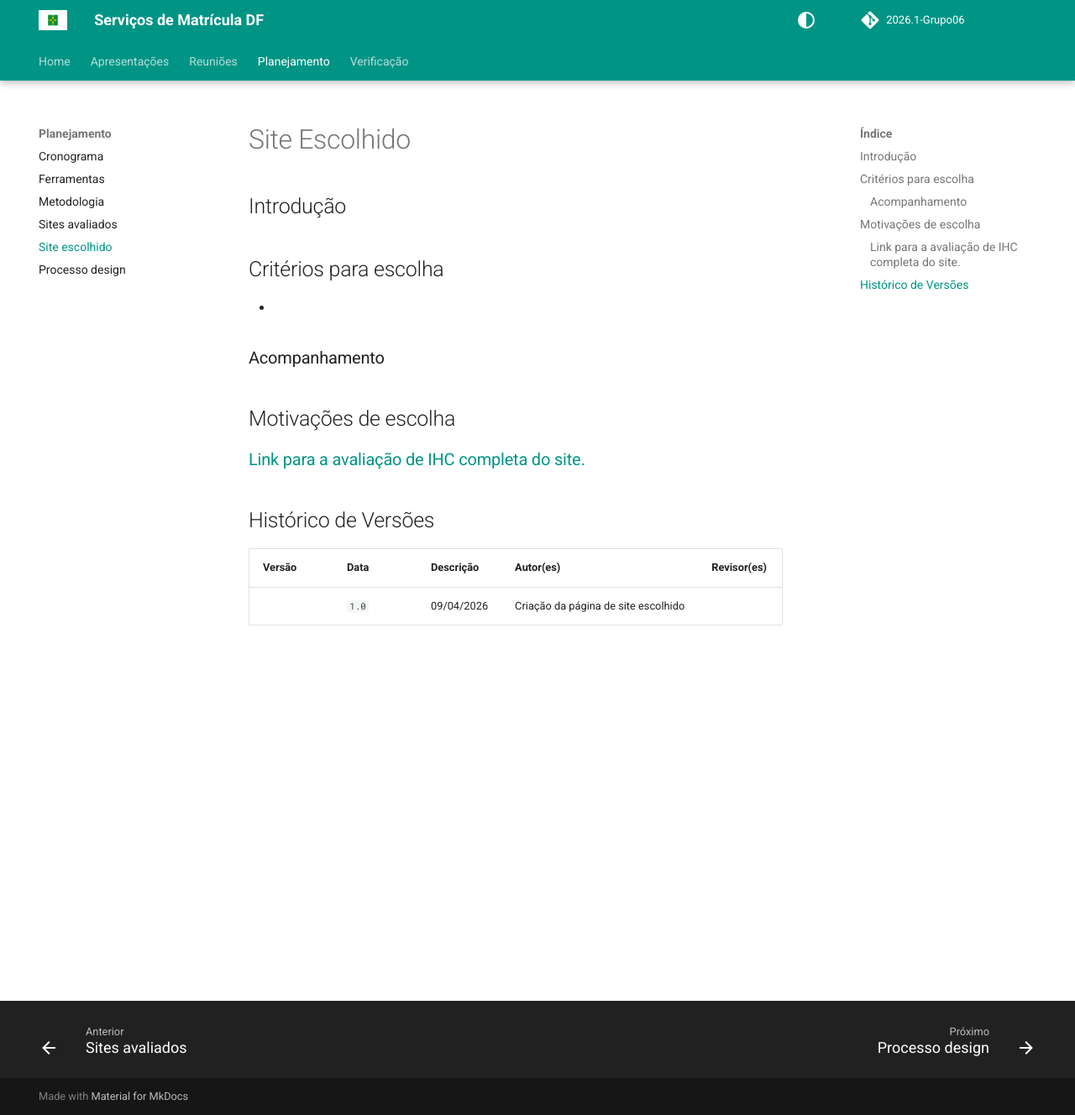
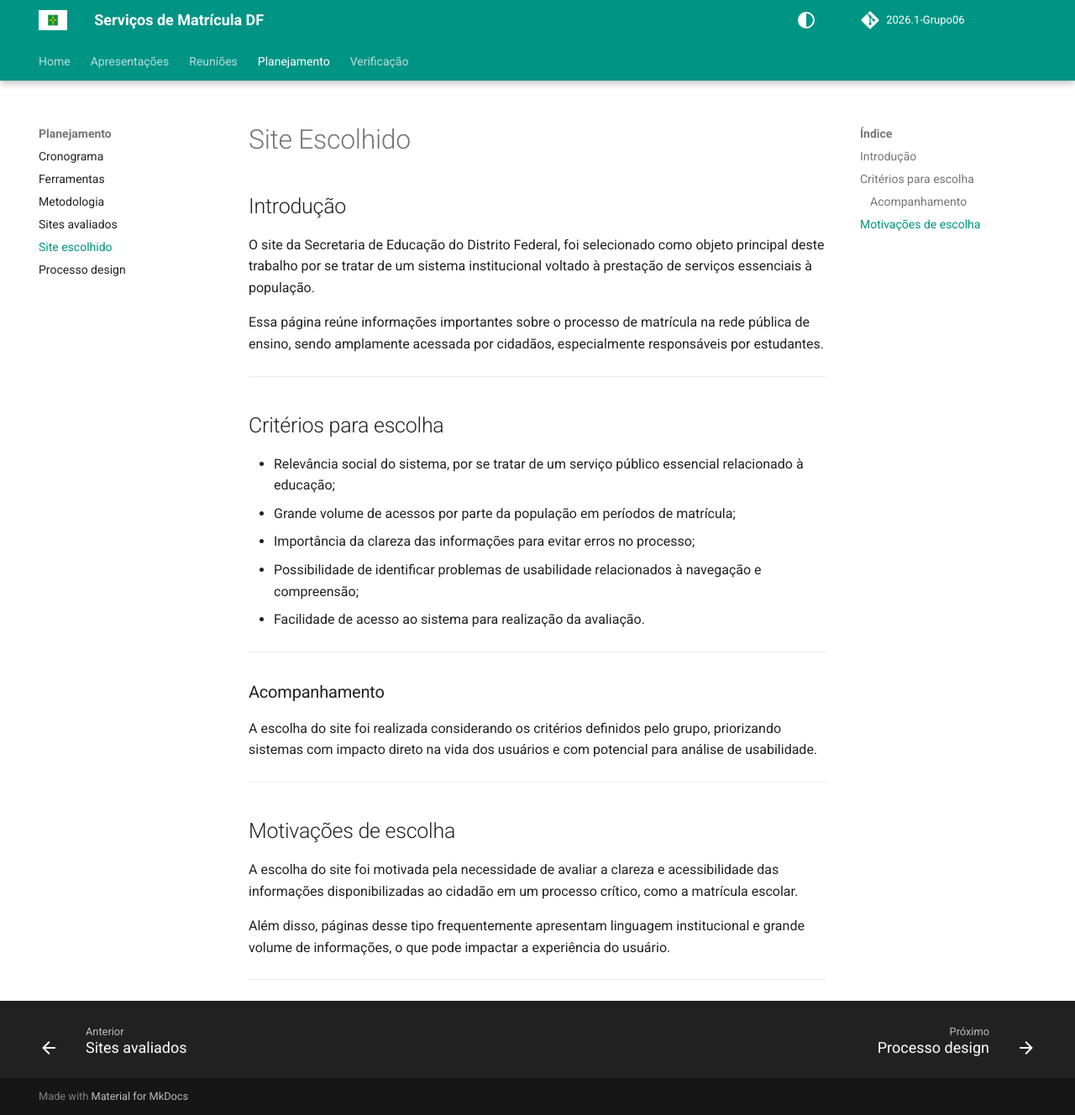
Before and after one commit to Interacao-Humano-Computador/2026.1-Grupo06, an MkDocs documentation site: the page built from docs/planejamento/site-escolhido.md, in a window 1280 px wide and 1328 px high. Shown: the whole window at 84% size. Built offline with MkDocs 1.6.1 and Material for MkDocs 9.7.7, drawn with Linux system fonts in a browser that asks for light colours; comment, search, counter and statistics services are not loaded.

Commit message:
Site escolhido justificativa

```diff
--- a/docs/planejamento/site-escolhido.md
+++ b/docs/planejamento/site-escolhido.md
@@ -2,17 +2,32 @@
 
 ## Introdução
 
+O site da Secretaria de Educação do Distrito Federal, foi selecionado como objeto principal deste trabalho por se tratar de um sistema institucional voltado à prestação de serviços essenciais à população.
+
+Essa página reúne informações importantes sobre o processo de matrícula na rede pública de ensino, sendo amplamente acessada por cidadãos, especialmente responsáveis por estudantes.
+
+---
 
 ## Critérios para escolha
-*
+
+* Relevância social do sistema, por se tratar de um serviço público essencial relacionado à educação;
+* Grande volume de acessos por parte da população em períodos de matrícula;
+* Importância da clareza das informações para evitar erros no processo;
+* Possibilidade de identificar problemas de usabilidade relacionados à navegação e compreensão;
+* Facilidade de acesso ao sistema para realização da avaliação.
+
+---
 
 ### Acompanhamento
 
+A escolha do site foi realizada considerando os critérios definidos pelo grupo, priorizando sistemas com impacto direto na vida dos usuários e com potencial para análise de usabilidade.
+
+---
+
 ## Motivações de escolha
 
-###  [Link para a avaliação de IHC completa do site.]()
-## Histórico de Versões
+A escolha do site foi motivada pela necessidade de avaliar a clareza e acessibilidade das informações disponibilizadas ao cidadão em um processo crítico, como a matrícula escolar.
 
-Versão  |   Data   | Descrição | Autor(es) | Revisor(es)
---------- | ------ | ------ | ---------- | ----------
-| `1.0`  | 09/04/2026 | Criação da página de site escolhido                    | [ ]() |  |
+Além disso, páginas desse tipo frequentemente apresentam linguagem institucional e grande volume de informações, o que pode impactar a experiência do usuário.
+
+---
```
